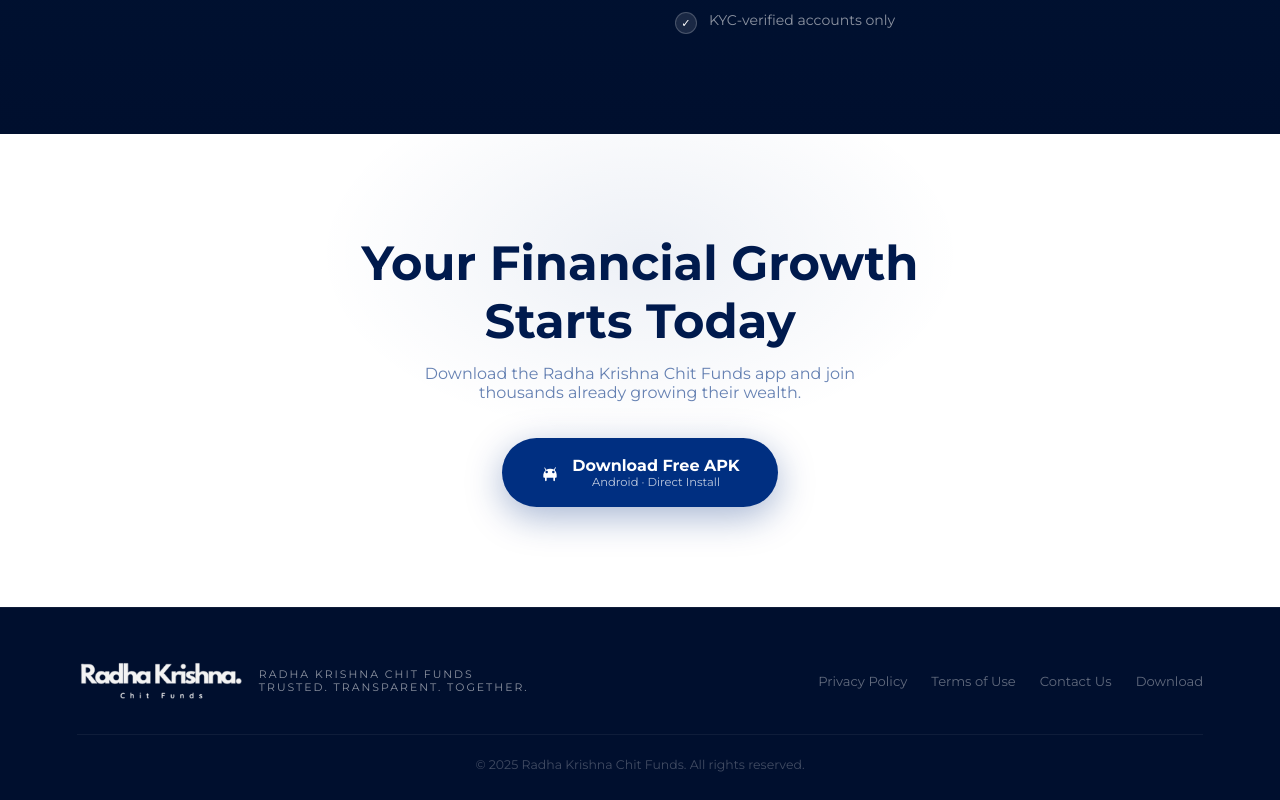
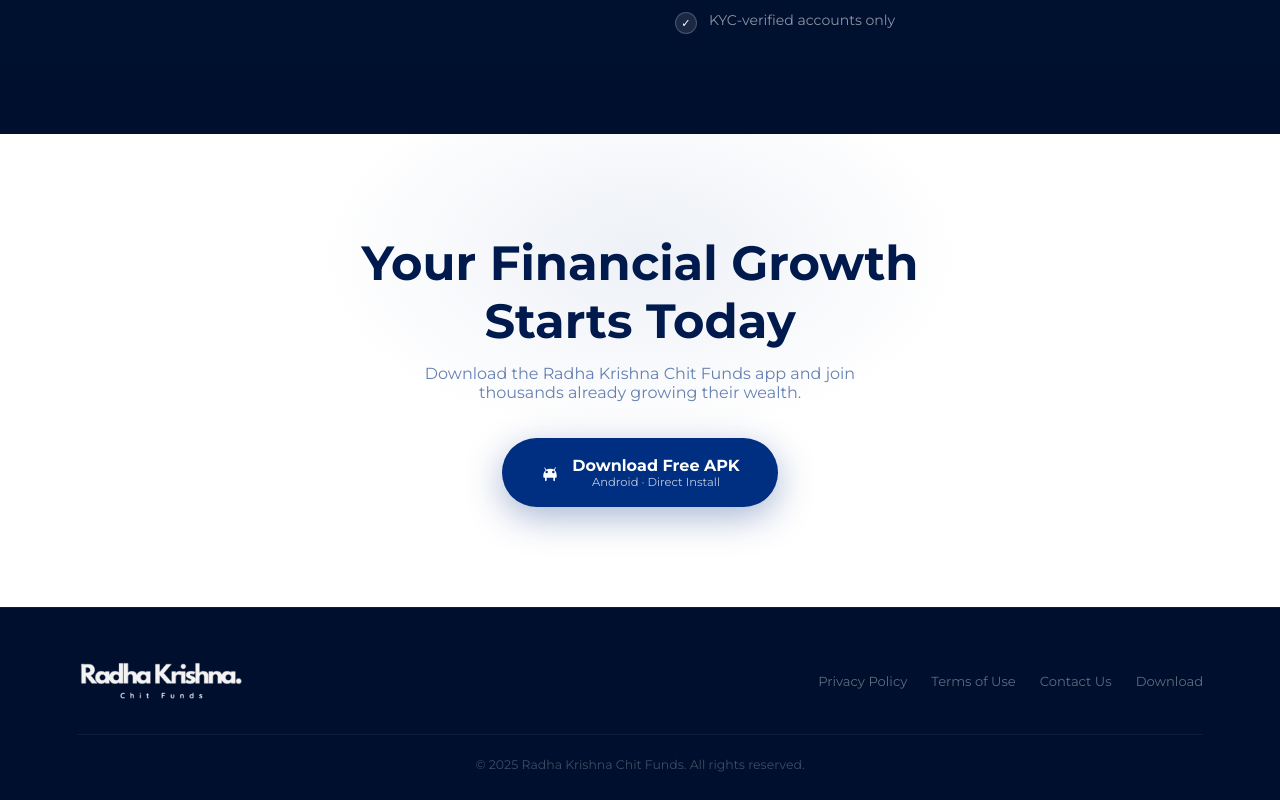
Before and after one commit to srini4A/RK-Chitfund-Website, a React (Create React App) app: page / in a window 1280 px wide. Shown: the part 3233-4033 px from the top of the page. Built offline with nearby package versions, Linux system fonts and the light colour scheme.

Commit message:
Update APK download filename and clean up App component layout

```diff
--- a/src/App.js
+++ b/src/App.js
@@ -3,7 +3,7 @@
 
 const appScreen = '/app-screen.jpeg';
 const brandLogo = '/rk-logo.png';
-const apkDownloadUrl = '/application-d6557cb8-a07d-4cf6-aa65-8ebf7ed3b9c7.apk';
+const apkDownloadUrl = '/RK-Chitfunds.apk';
 function App() {
 
 
@@ -331,7 +331,7 @@
           Download the Radha Krishna Chit Funds app and join thousands already growing their
           wealth.
         </p>
-        <a href={apkDownloadUrl} className="btn-download" download="rk-chit-funds.apk">
+        <a href={apkDownloadUrl} className="btn-download" download="RK-Chitsfunds.apk">
         <svg viewBox="0 0 24 24" fill="currentColor" style={{ width: 20, height: 20 }}>
   <path d="M17.6 9.48l1.43-2.49a.5.5 0 0 0-.87-.5l-1.46 2.53A8.03 8.03 0 0 0 12 8c-1.64 0-3.17.5-4.44 1.35L6.1 6.82a.5.5 0 1 0-.87.5l1.43 2.49A8 8 0 0 0 4 15v3a1 1 0 0 0 1 1h1v3a1 1 0 0 0 2 0v-3h8v3a1 1 0 0 0 2 0v-3h1a1 1 0 0 0 1-1v-3a8 8 0 0 0-2.4-5.52zM8 13.5A1.5 1.5 0 1 1 9.5 12 1.5 1.5 0 0 1 8 13.5zm8 0A1.5 1.5 0 1 1 17.5 12 1.5 1.5 0 0 1 16 13.5z"/>
 </svg>
@@ -350,10 +350,7 @@
               alt="Radha Krishna Chit Funds"
               className="brand-logo footer-brand-logo"
             />
-            <div className="nav-logo-text">
-              <span>Radha Krishna Chit Funds</span>
-              <span>Trusted. Transparent. Together.</span>
-            </div>
+
           </div>
           <div className="footer-links">
             <a href="#privacy">Privacy Policy</a>
```
Also changed, not shown: 1 other file (tests, documents, lock files or other folders).
